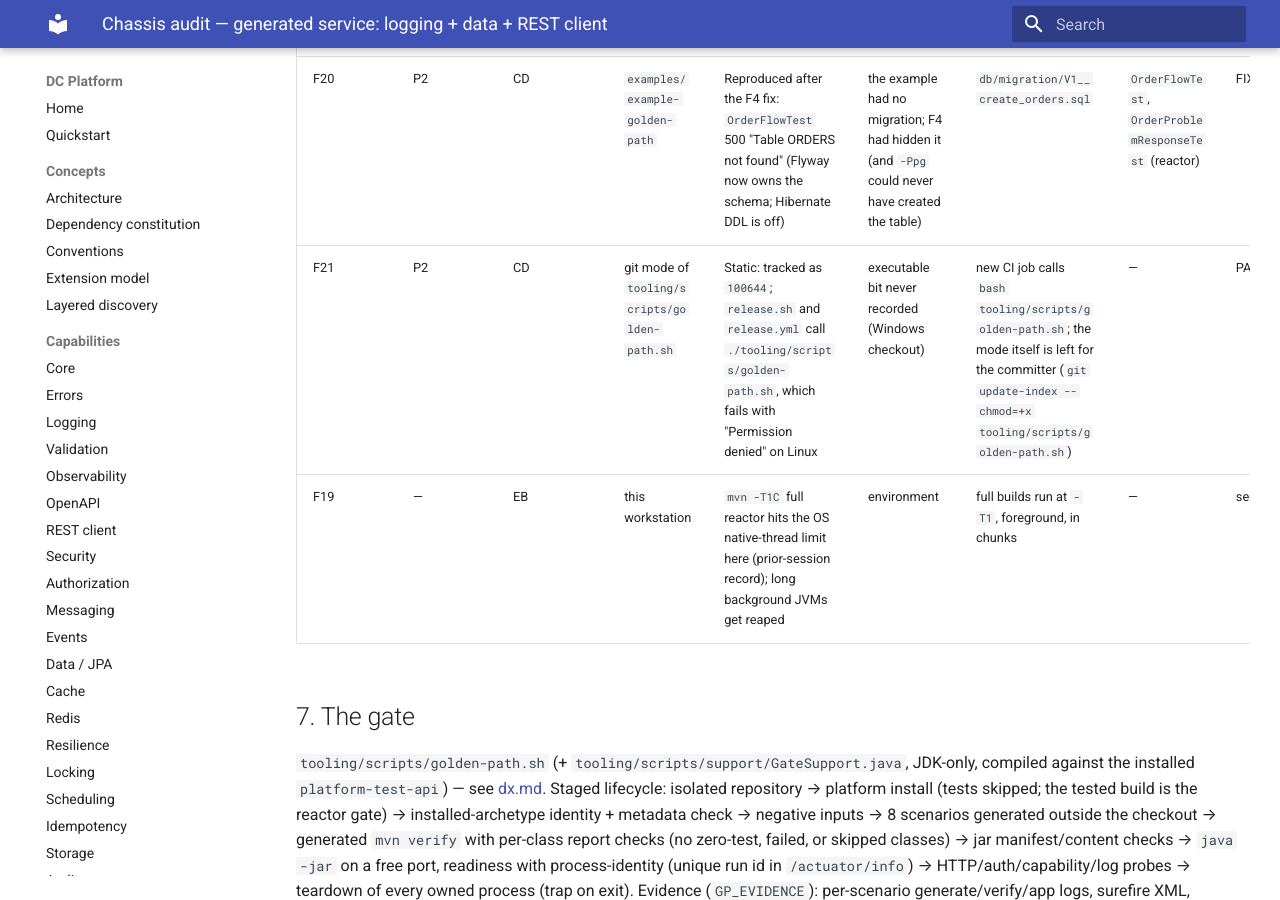
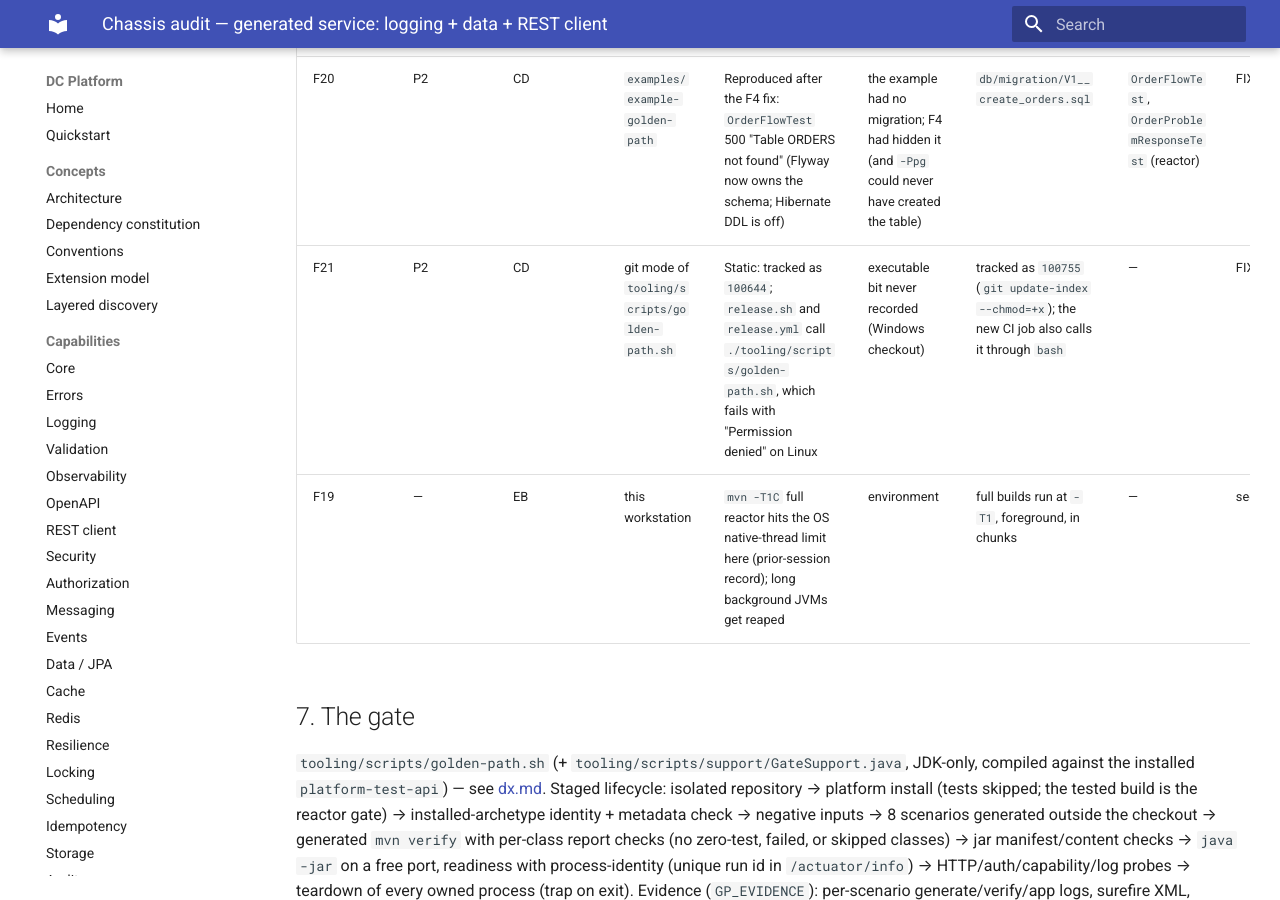
Before and after one commit to muhammadallee/dc-platform, an MkDocs documentation site: the page built from docs/chassis-audit.md, in a window 1280 px wide and 900 px high, scrolled down 6695 px. Built offline with MkDocs 1.6.1 and Material for MkDocs 9.7.7, drawn with Linux system fonts in a browser that asks for light colours; some of the changed text lies outside the part shown.

Commit message:
docs: record golden-path.sh as executable in the audit and CI comment
Co-Authored-By: Claude Opus 5 <noreply@anthropic.com>
Claude-Session: https://claude.ai/code/session_01UhoaMjwPvNFKeQzPtJoaAo

```diff
--- a/docs/chassis-audit.md
+++ b/docs/chassis-audit.md
@@ -95,7 +95,7 @@ commit; static findings say so.
 | F17 | — | SI | `platform-service-parent` surefire | Suspected cross-drive manifest-JAR issue (fixed for platform modules only). Not reproduced: service on D:, repository on C:, Windows PowerShell, 26/26 tests | — | none | — | CLOSED (not reproduced) |
 | F18 | P3 | OH | pre-existing, outside the three capabilities | `messaging` feature = in-memory transport with no prod guard; `release.sh` runs the gate without its `-Drevision`; `smoke-matrix.sh` uses a fixed port and `/tmp` log | — | not changed | — | OPEN |
 | F20 | P2 | CD | `examples/example-golden-path` | Reproduced after the F4 fix: `OrderFlowTest` 500 "Table ORDERS not found" (Flyway now owns the schema; Hibernate DDL is off) | the example had no migration; F4 had hidden it (and `-Ppg` could never have created the table) | `db/migration/V1__create_orders.sql` | `OrderFlowTest`, `OrderProblemResponseTest` (reactor) | FIXED |
-| F21 | P2 | CD | git mode of `tooling/scripts/golden-path.sh` | Static: tracked as `100644`; `release.sh` and `release.yml` call `./tooling/scripts/golden-path.sh`, which fails with "Permission denied" on Linux | executable bit never recorded (Windows checkout) | new CI job calls `bash tooling/scripts/golden-path.sh`; the mode itself is left for the committer (`git update-index --chmod=+x tooling/scripts/golden-path.sh`) | — | PARTIAL |
+| F21 | P2 | CD | git mode of `tooling/scripts/golden-path.sh` | Static: tracked as `100644`; `release.sh` and `release.yml` call `./tooling/scripts/golden-path.sh`, which fails with "Permission denied" on Linux | executable bit never recorded (Windows checkout) | tracked as `100755` (`git update-index --chmod=+x`); the new CI job also calls it through `bash` | — | FIXED |
 | F19 | — | EB | this workstation | `mvn -T1C` full reactor hits the OS native-thread limit here (prior-session record); long background JVMs get reaped | environment | full builds run at `-T1`, foreground, in chunks | — | see §8 |
 
 ## 7. The gate
@@ -205,7 +205,6 @@ task-owned repository.
 | F15 conformance rule misses Jackson 3 `ObjectMapper`/`JsonMapper` construction. | Add `tools.jackson.databind.ObjectMapper` and `…json.JsonMapper` names + a fixture. |
 | F16 deprecated `spring-boot-starter-web` in the template. | Switch to `spring-boot-starter-webmvc` in a separate change with a regenerated matrix. |
 | F18 in-memory messaging has no prod guard; `release.sh` gate ignores `-Drevision`; `smoke-matrix.sh` fixed port/log. | Separate hardening tickets. |
-| F21 `golden-path.sh` lacks the executable bit, so `release.sh`/`release.yml` would fail on Linux. | `git update-index --chmod=+x tooling/scripts/golden-path.sh` in the commit that lands this work. |
 | Offline build | Not claimed; would need a pre-provisioned repository and a `-o` run. |
 | Async / virtual-thread MDC propagation | Not a supported path in the generated service; not tested. |
 | `mvn -T1C` full reactor on this workstation | Environment limit (native threads); CI's `-T1C` run is the evidence once it runs. |
```
Also changed, not shown: 1 other file.
